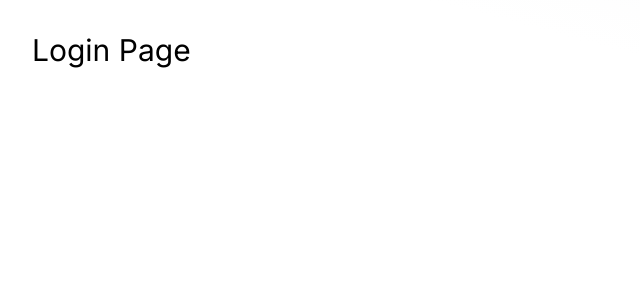
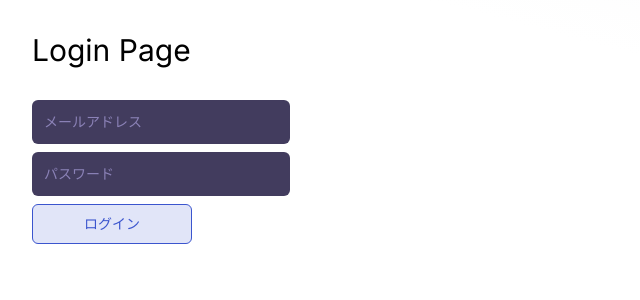
Before and after one commit to kngnkg/tunetrail-proto, a Next.js app in the folder frontend/: page /login in a window 1280 px wide. Shown: the top 300 px of the page, without its empty margins (0-640 px from the left). Built offline with nearby package versions, Linux system fonts and the light colour scheme.

Commit message:
Add: jest.config.js

```diff
--- a/frontend/app/(auth)/login/page.tsx
+++ b/frontend/app/(auth)/login/page.tsx
@@ -1,8 +1,11 @@
+import UserAuthForm from "@/components/containers/UserAuthForm/UserAuthForm"
+
 // ログインページ
 export default function LoginPage() {
   return (
     <div className="container mx-auto p-8">
       <h1 className="text-3xl mb-8">Login Page</h1>
+      <UserAuthForm />
     </div>
   )
 }
--- a/frontend/app/(auth)/register/page.tsx
+++ /dev/null
@@ -1,8 +0,0 @@
-// ユーザー登録ページ
-export default function RegisterPage() {
-  return (
-    <div className="container mx-auto p-8">
-      <h1 className="text-3xl mb-8">Register Page</h1>
-    </div>
-  )
-}
--- a/frontend/app/layout.tsx
+++ b/frontend/app/layout.tsx
@@ -1,5 +1,8 @@
+import { Toaster } from "@/components/containers/Toaster/Toaster"
+
 import "./globals.css"
 import { Inter } from "next/font/google"
+import { ToastProvider } from "@/providers/ToastProvider"
 
 const inter = Inter({ subsets: ["latin"] })
 
@@ -14,7 +17,12 @@ export default function RootLayout({
 }) {
   return (
     <html lang="en">
-      <body className={inter.className}>{children}</body>
+      <body className={inter.className}>
+        <ToastProvider>
+          {children}
+          <Toaster />
+        </ToastProvider>
+      </body>
     </html>
   )
 }
--- a/frontend/components/containers/UserAuthForm/UserAuthForm.tsx
+++ b/frontend/components/containers/UserAuthForm/UserAuthForm.tsx
@@ -1,15 +1,18 @@
 "use client"
 
-import { HTMLAttributes, useState } from "react"
+import * as React from "react"
 import { zodResolver } from "@hookform/resolvers/zod"
 import { useForm } from "react-hook-form"
 import * as z from "zod"
 
+import { MESSAGE } from "@/config/messages"
 import { mergeClasses } from "@/lib/utils"
 import { userAuthSchema } from "@/lib/validations/auth.schema"
+import { useToast } from "@/hooks/toast/use-toast"
+import { Button } from "@/components/ui/Button/Button"
 import { Input } from "@/components/ui/Input/Input"
 
-interface UserAuthFormProps extends HTMLAttributes<HTMLDivElement> {}
+interface UserAuthFormProps extends React.HTMLAttributes<HTMLDivElement> {}
 
 type FormData = z.infer<typeof userAuthSchema>
 
@@ -20,27 +23,70 @@ export default function UserAuthForm({
   const { register, handleSubmit, formState } = useForm<FormData>({
     resolver: zodResolver(userAuthSchema),
   })
-  const [isLoading, setIsLoading] = useState<boolean>(false)
+  const [isLoading, setIsLoading] = React.useState<boolean>(false)
+  const { showToast } = useToast()
 
-  async function onSubmit(data: FormData) {
+  const onSubmit = async (data: FormData) => {
     setIsLoading(true)
+
     // TODO: ユーザー登録またはユーザー認証処理
-    alert(JSON.stringify(data, null, 2))
+    await new Promise((resolve) => setTimeout(resolve, 1000))
+    const signinResult = confirm(`Signin with ${JSON.stringify(data)}`)
+
+    // TODO: ユーザー登録またはユーザー認証後の処理
+    if (!signinResult) {
+      showToast({
+        intent: "error",
+        description: MESSAGE.LOGIN.FAILED,
+      })
+      setIsLoading(false)
+      return
+    }
+
+    showToast({
+      intent: "success",
+      description: MESSAGE.LOGIN.SUCCESS,
+    })
     setIsLoading(false)
-    // TODO: ユーザー登録またはユーザー認証後の処理
   }
 
   return (
-    <div className={mergeClasses("grid gap-6", className)}>
-      <form>
-        <div>
-          <Input
-            type="email"
-            placeholder="メールアドレスを入力してください。"
-          />
-        </div>
-        <div>
-          <Input type="password" placeholder="パスワードを入力してください。" />
+    <div className={mergeClasses("grid gap-6", className)} {...props}>
+      <form onSubmit={handleSubmit(onSubmit)}>
+        <div className="grid gap-2">
+          <div className="grid gap-1">
+            <Input
+              id="email"
+              type="email"
+              placeholderText="メールアドレス"
+              disabled={isLoading}
+              {...register("email")}
+            />
+            {formState.errors.email && (
+              <p className="px-1 text-xs text-red-500">
+                {formState.errors.email.message}
+              </p>
+            )}
+          </div>
+          <div className="grid gap-1">
+            <Input
+              id="password"
+              type="password"
+              placeholderText="パスワード"
+              disabled={isLoading}
+              {...register("password")}
+            />
+            {formState.errors.password && (
+              <p className="px-1 text-xs text-red-500">
+                {formState.errors.password.message}
+              </p>
+            )}
+          </div>
+          <div className="grid gap-1">
+            <Button type="submit" disabled={isLoading}>
+              ログイン
+            </Button>
+          </div>
         </div>
       </form>
     </div>
--- a/frontend/components/ui/Input/Input.tsx
+++ b/frontend/components/ui/Input/Input.tsx
@@ -37,6 +37,7 @@ export const Input = React.forwardRef<HTMLInputElement, InputProps>(
                     ? "text-tiny top-0.5"
                     : "text-sm top-3"
                 }`}
+          htmlFor={props.id}
         >
           {placeholderText}
         </label>
--- a/frontend/config/messages.ts
+++ b/frontend/config/messages.ts
@@ -1,10 +1,16 @@
 export const MESSAGE = {
-  SIGNUP: {
-    SUCCESS: "登録に成功しました!",
-    FAILED: "登録に失敗しました",
+  VALIDATION: {
+    USER: {
+      USERNAME: "ユーザー名は5文字以上である必要があります",
+      NAME: "アカウント名は1文字以上である必要があります",
+      EMAIL: "メールアドレスの形式が正しくありません",
+      PASSWORD:
+        "パスワードは8文字以上20文字以下で、少なくとも1つの小文字、大文字、数字が含まれていて、かつ英数字のみである必要があります",
+      PASSWORD_CONFIRM: "パスワードと確認用パスワードが一致しません",
+    },
   },
-  LOGIN: {
-    SUCCESS: "ログインしました!",
-    FAILED: "ログインに失敗しました",
-  },
+  SUCCESS_SIGNUP: "登録に成功しました!",
+  DUP_USERNAME: "ユーザー名が既に登録されています。",
+  DUP_EMAIL: "メールアドレスが既に登録されています。",
+  UNKNOWN_ERROR: "不明なエラーが発生しました",
 }
--- a/frontend/lib/validations/auth.schema.ts
+++ b/frontend/lib/validations/auth.schema.ts
@@ -1,4 +1,6 @@
 import * as z from "zod"
+
+import { MESSAGE } from "@/config/messages"
 
 // パスワードのバリデーションルールを定義する
 // 最低8文字、最大20文字
@@ -6,23 +8,34 @@ import * as z from "zod"
 // 英数字のみ
 const passwordSchema = z
   .string()
-  .min(8, "パスワードは8文字以上である必要があります")
-  .max(20, "パスワードは20文字以下である必要があります")
-  .regex(
-    /[a-z]+/,
-    "少なくとも1つの小文字、大文字、数字が含まれている必要があります"
+  .min(8)
+  .max(20)
+  .refine(
+    (value) =>
+      /[a-z]+/.test(value) &&
+      /[A-Z]+/.test(value) &&
+      /[0-9]+/.test(value) &&
+      /^[a-zA-Z0-9]+$/.test(value),
+    MESSAGE.VALIDATION.USER.PASSWORD
   )
-  .regex(
-    /[A-Z]+/,
-    "少なくとも1つの小文字、大文字、数字が含まれている必要があります"
-  )
-  .regex(
-    /[0-9]+/,
-    "少なくとも1つの小文字、大文字、数字が含まれている必要があります"
-  )
-  .regex(/^[a-zA-Z0-9]+$/, "パスワードは英数字のみである必要があります")
 
-export const userAuthSchema = z.object({
-  email: z.string().email("メールアドレスの形式が正しくありません"),
-  password: passwordSchema,
-})
+const passwordConfirmationSchema = z
+  .object({
+    password: passwordSchema,
+    confirmPassword: z.string(),
+  })
+  .refine((data) => data.password === data.confirmPassword, {
+    message: "パスワードと確認用パスワードが一致しません",
+  })
+
+export const userAuthSchema = z
+  .object({
+    userName: z.string().min(5, MESSAGE.VALIDATION.USER.USERNAME),
+    name: z.string().min(1, MESSAGE.VALIDATION.USER.NAME),
+    email: z.string().email(MESSAGE.VALIDATION.USER.EMAIL),
+    password: passwordSchema,
+    confirmPassword: z.string(),
+  })
+  .refine((data) => passwordConfirmationSchema.safeParse(data).success, {
+    message: "パスワードと確認用パスワードが一致しません",
+  })
--- a/frontend/services/health/get-health.ts
+++ b/frontend/services/health/get-health.ts
@@ -1,6 +1,7 @@
 import dns from "dns"
-import { ApiContext, Health } from "@/types"
 
+import { ApiContext } from "@/types/api-context"
+import { Health } from "@/types/health"
 import { HealthSchema } from "@/lib/validations/health.schema"
 
 // getHealthはAPIの稼働状態を取得する
```
Also changed, not shown: frontend/services/auth/signup.ts (+9 -1 lines), 2 other files (tests, documents, lock files or other folders).
